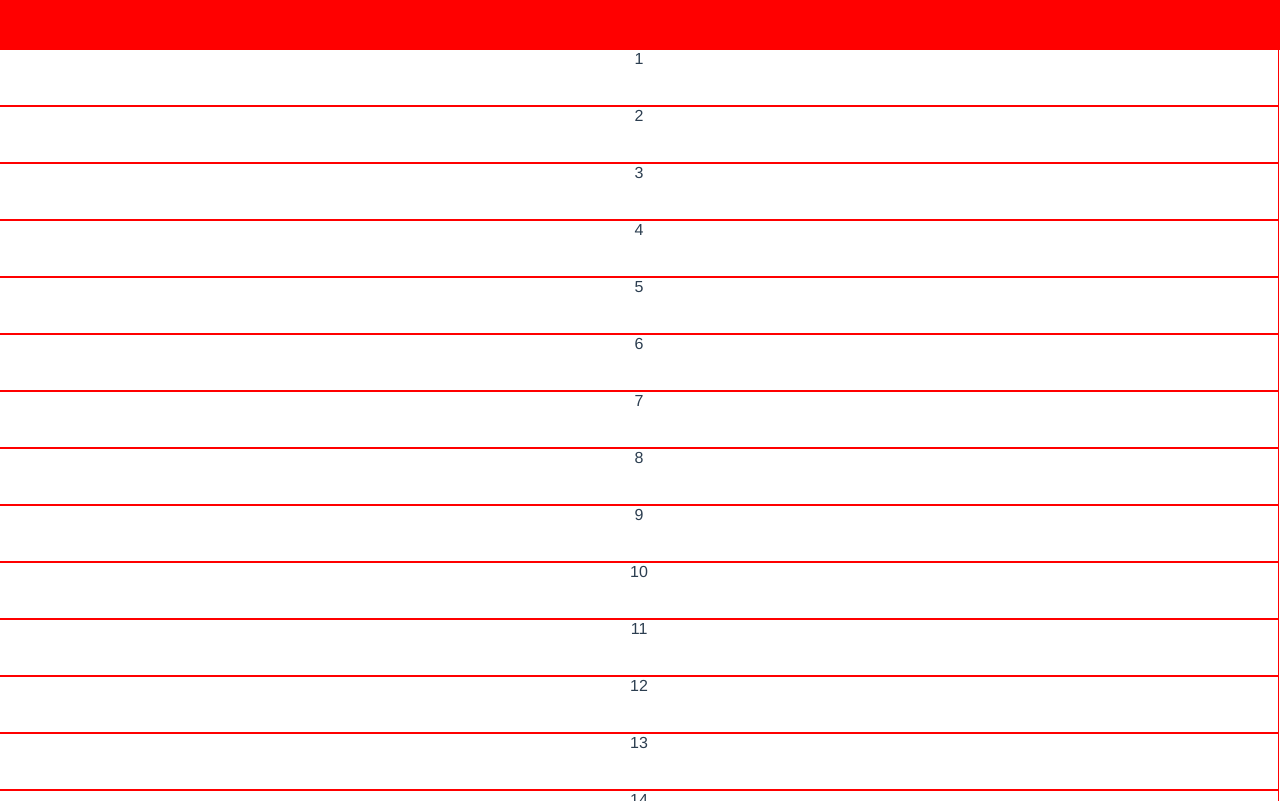
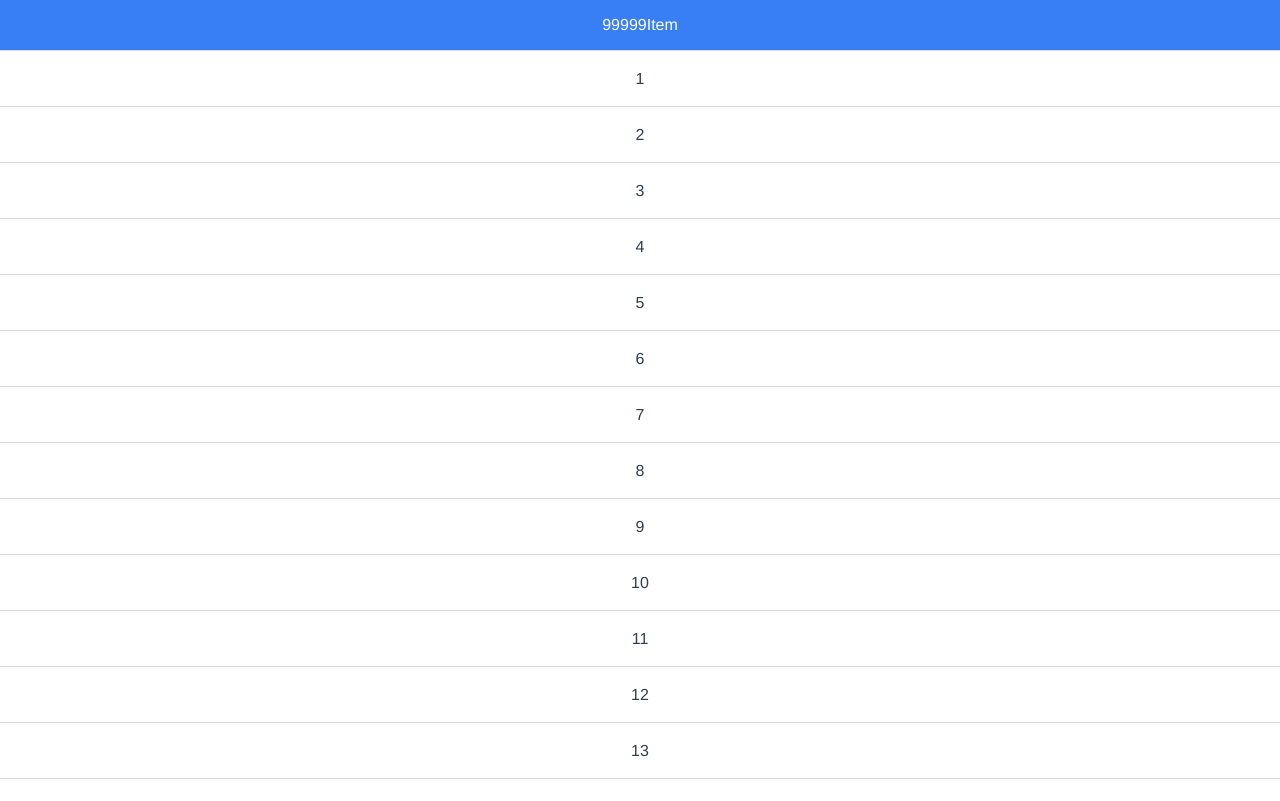
Before and after one commit to t61649314/vue-collection-repeat, a Vue app: page / in a window 1280 px wide. Built offline with nearby package versions, Linux system fonts and the light colour scheme.

Commit message:
demo界面优化

```diff
--- a/src/App.vue
+++ b/src/App.vue
@@ -1,10 +1,11 @@
 <template>
     <div id="app">
         <div class="title">
+            {{list.length}}Item
         </div>
         <CollectionRepeat :list="list">
             <template slot-scope="scope">
-                <div style="border: 1px red solid;height: 55px">
+                <div class="my-item">
                     {{ scope.item }}
                 </div>
             </template>
@@ -48,6 +49,15 @@
 
     .title {
         height: 50px;
-        background-color: red;
+        line-height: 50px;
+        background-color: #387ef5;
+        color: #fff;
+    }
+
+    .my-item {
+        border-top: 1px #ddd solid;
+        border-bottom: 1px #ddd solid;
+        height: 55px;
+        line-height: 55px;
     }
 </style>
--- a/src/components/collectionRepeat.vue
+++ b/src/components/collectionRepeat.vue
@@ -81,7 +81,7 @@
         methods: {
             drawList: function () {
                 this.$nextTick(() => {
-                    this.itemHeight = this.$refs.hideItem.clientHeight;
+                    this.itemHeight = this.$refs.hideItem.clientHeight - 1;
                     this.count = parseInt(this.windowHeight * 1.6 / this.itemHeight);
                     this.lastIndex = this.count - 1;
                     this.firstIndex = 0;
@@ -223,7 +223,6 @@
         .item {
             width: 100%;
             box-sizing: border-box;
-            margin: -1px;
             left: 0 !important;
             top: 0 !important;
             position: absolute !important;
@@ -238,7 +237,6 @@
         user-select: none;
         -webkit-touch-callout: none;
         -webkit-tap-highlight-color: transparent;
-        -webkit-tap-highlight-color: transparent;
         -webkit-user-drag: none;
         -ms-touch-action: none;
         -ms-content-zooming: none;
```
